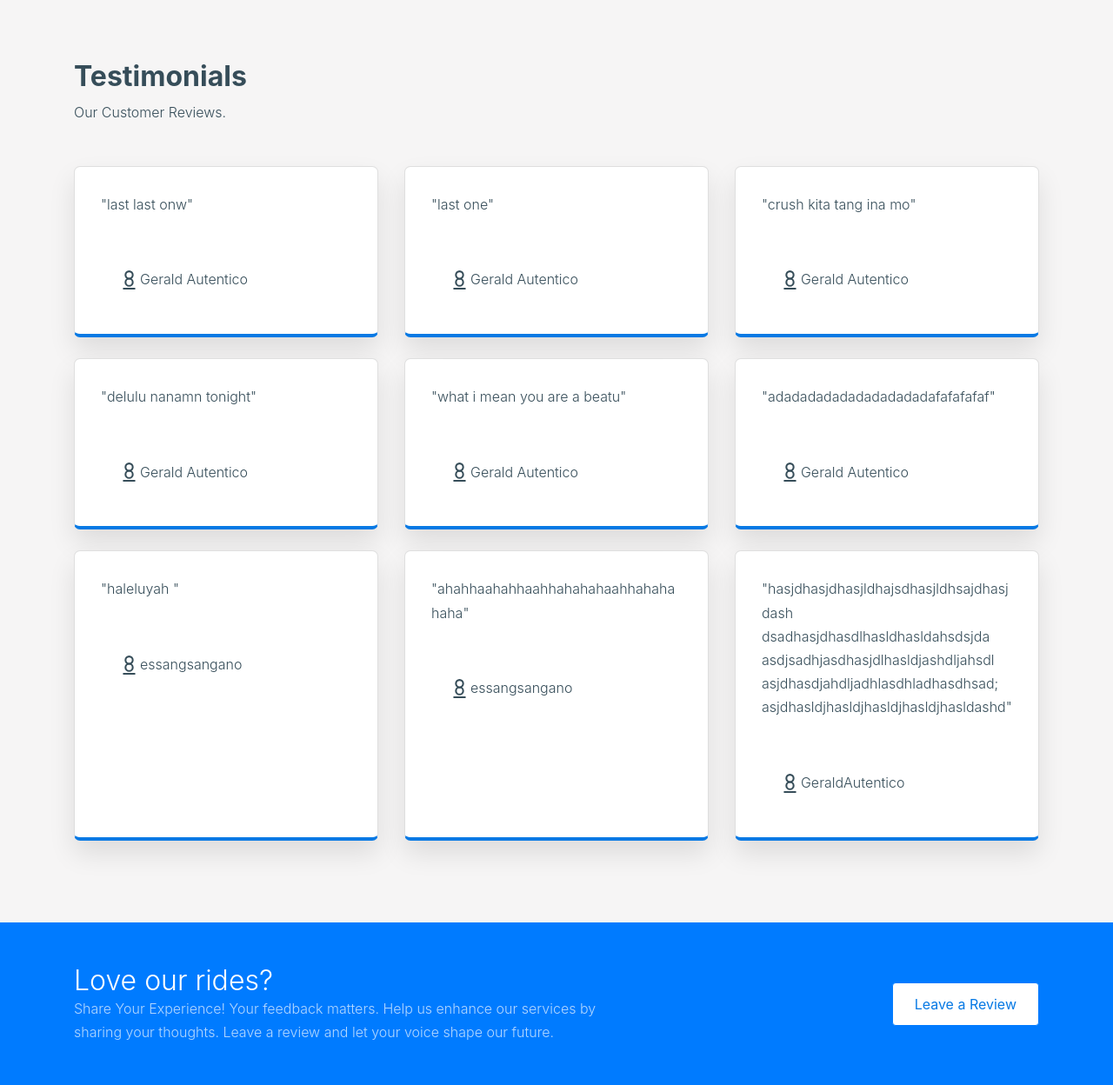
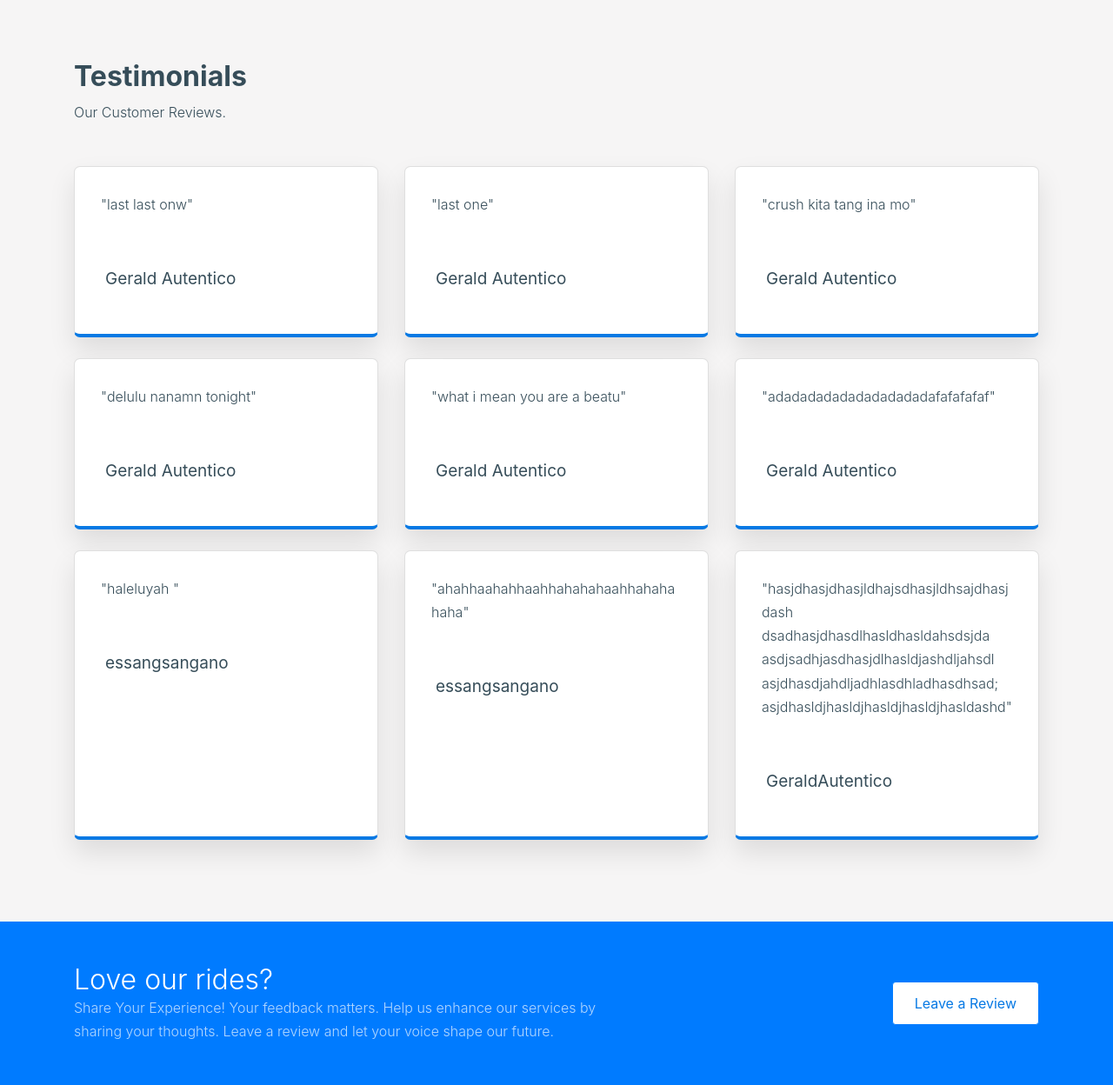
Before and after one commit to MACARIOLA/CAR-RENTAL-SYSTEM, a PHP site: page /CAR-RENTAL-SYSTEM-main/reviews.php in a window 1280 px wide. Shown: the part 822-2070 px from the top of the page at 87% size. Run offline with PHP 8.4, Linux system fonts and the light colour scheme; data comes from the database, SQL or seed files in the repository; some web fonts are replaced.

Commit message:
Update reviews.php

```diff
--- a/reviews.php
+++ b/reviews.php
@@ -270,7 +270,7 @@
             echo '<div class="d-flex align-items-center">';
 
             // Check if the key exists and is not null before using it
-            if (isset($row["Profile_pic"]) && !is_null($row["Profile_pic"])) {
+            /*if (isset($row["Profile_pic"]) && !is_null($row["Profile_pic"])) {
                 $profilePic = $row["Profile_pic"];
                 echo '<img class="profile" src="' . $profilePic . '" alt="Image" class="img-fluid rounded-circle mr-3" style="height: 25px; width: auto;">';
             } else {
@@ -279,13 +279,13 @@
                 echo '<circle cx="12" cy="7" r="4"/>';
                 echo '<path d="M12 11c-2.21 0-4 1.79-4 4s1.79 4 4 4 4-1.79 4-4-1.79-4-4-4zm6 11h-12"/>';
                 echo '</svg>';
-            }
+            }*/
 
-            echo '<div class="author-name">';
+            echo '<div class="author-name row justify-content-center">';
+            $Name = isset($row["name"]) ? $row["name"] : 'Unknown';
 
-            // Check if the key exists before using it
-            $Name = isset($row["name"]) ? $row["name"] : 'Unknown';
-            echo '<span class="d-block"> ' . $Name . ' </span>';
+            // Modify this line to include bold, increased font size, and center it
+            echo '<span class="d-block"><b style="font-size: 19px;">' . $Name . '</b></span>';
 
             echo '</div>';
             echo '</div>';
```
